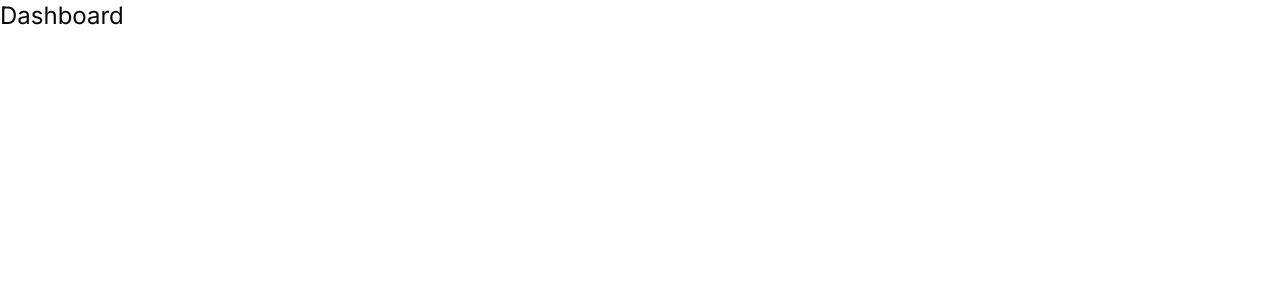
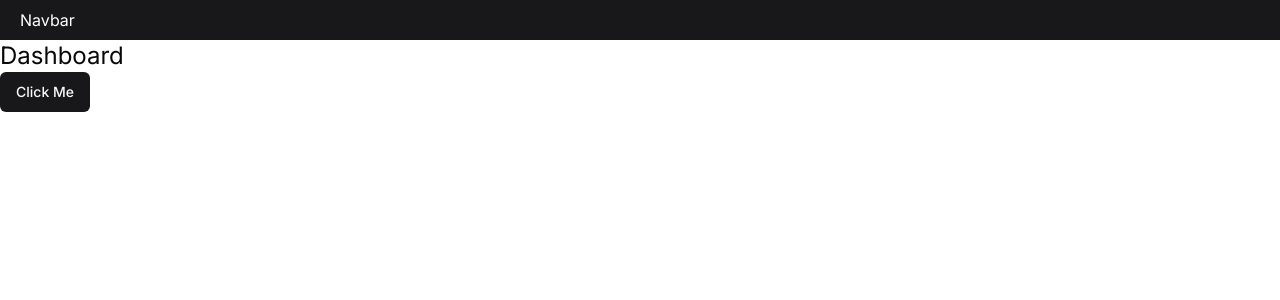
Before and after one commit to shubham-rp/admin-dashboard-with-data-visualization, a Next.js app: page / in a window 1280 px wide. Shown: the top 300 px of the page. Built offline with nearby package versions, Linux system fonts and the light colour scheme.

Commit message:
layout changes

```diff
--- a/app/layout.tsx
+++ b/app/layout.tsx
@@ -1,6 +1,7 @@
 import type { Metadata } from "next";
 import { Inter } from "next/font/google";
 import "./globals.css";
+import Navbar from "@/components/Navbar";
 
 const inter = Inter({ subsets: ["latin"] });
 
@@ -16,7 +17,10 @@ export default function RootLayout({
 }>) {
   return (
     <html lang="en">
-      <body className={inter.className}>{children}</body>
+      <body className={inter.className}>
+        <Navbar />
+        {children}
+      </body>
     </html>
   );
 }
--- a/app/page.tsx
+++ b/app/page.tsx
@@ -1,7 +1,10 @@
+import { Button } from "@/components/ui/button";
+
 export default function Home() {
   return (
     <>
       <h1 className="text-2xl">Dashboard</h1>
+      <Button>Click Me</Button>
     </>
   );
 }
```
